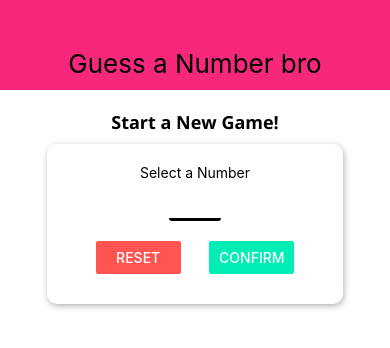
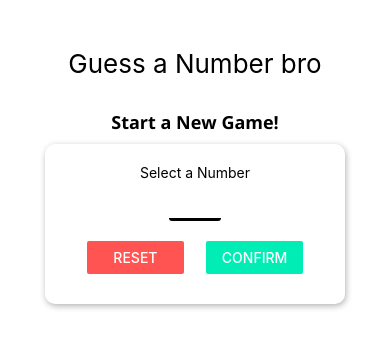
Before and after one commit to Magikarppi/guessing-game, a React Native app: screen / in a window 390 px wide. Shown: the top 348 px of the page. Built offline with nearby package versions, Linux system fonts and the light colour scheme.

Commit message:
Added platform specific styling and device size dep. styling

```diff
--- a/App.tsx
+++ b/App.tsx
@@ -1,5 +1,5 @@
 import React, { useState } from 'react';
-import { StyleSheet, View } from 'react-native';
+import { SafeAreaView, StyleSheet, View } from 'react-native';
 import * as Font from 'expo-font';
 import AppLoading from 'expo-app-loading';
 
@@ -98,10 +98,10 @@ const App = () => {
   }
 
   return (
-    <View style={styles.screen}>
+    <SafeAreaView style={styles.screen}>
       <Header title={'Guess a Number bro'} />
       {content}
-    </View>
+    </SafeAreaView>
   );
 };
 
--- a/app.json
+++ b/app.json
@@ -3,7 +3,7 @@
     "name": "guessing-game-app",
     "slug": "guessing-game-app",
     "version": "1.0.0",
-    "orientation": "portrait",
+    "orientation": "default",
     "icon": "./assets/icon.png",
     "splash": {
       "image": "./assets/splash.png",
@@ -13,9 +13,7 @@
     "updates": {
       "fallbackToCacheTimeout": 0
     },
-    "assetBundlePatterns": [
-      "**/*"
-    ],
+    "assetBundlePatterns": ["**/*"],
     "ios": {
       "supportsTablet": true
     },
--- a/components/Header.tsx
+++ b/components/Header.tsx
@@ -1,21 +1,34 @@
 import React from 'react';
-import { View, Text, StyleSheet } from 'react-native';
+import { View, Text, StyleSheet, Platform } from 'react-native';
 import { colors, theme } from '../themes';
 
 const styles = StyleSheet.create({
-  header: {
+  baseHeader: {
     width: '100%',
     height: 90,
     paddingTop: 36,
-    backgroundColor: colors.mainContrastColor,
     alignItems: 'center',
     justifyContent: 'center',
+  },
+  androidHeader: {
+    backgroundColor: colors.mainContrastColor,
+  },
+  iosHeader: {
+    backgroundColor: '#8722c9',
   },
 });
 
 const Header = (props: any) => {
   return (
-    <View style={styles.header}>
+    <View
+      style={{
+        ...styles.baseHeader,
+        ...Platform.select({
+          ios: styles.iosHeader,
+          android: styles.androidHeader,
+        }),
+      }}
+    >
       <Text style={theme.gameTitle}>{props.title}</Text>
     </View>
   );
--- a/screens/ChosenNumberContainer.tsx
+++ b/screens/ChosenNumberContainer.tsx
@@ -20,7 +20,7 @@ const styles = StyleSheet.create({
 
 const ChosenNumberContainer = (props: any) => {
   return (
-    <View style={styles.container}>
+    <View style={{ ...styles.container, ...props.style }}>
       <Text>{props.children}</Text>
     </View>
   );
--- a/screens/EndGameScreen.tsx
+++ b/screens/EndGameScreen.tsx
@@ -1,5 +1,12 @@
 import React from 'react';
-import { View, StyleSheet, Text, Button, Image } from 'react-native';
+import {
+  View,
+  StyleSheet,
+  Text,
+  Button,
+  Image,
+  Dimensions,
+} from 'react-native';
 import Card from '../components/Card';
 
 const styles = StyleSheet.create({
@@ -11,19 +18,21 @@ const styles = StyleSheet.create({
     backgroundColor: '#1d211e',
   },
   card: {
-    marginBottom: 10,
+    marginBottom: Dimensions.get('window').height > 600 ? 10 : 3,
     backgroundColor: 'darkgrey',
   },
   text: {
     textAlign: 'center',
+    fontSize: Dimensions.get('window').height > 600 ? 16 : 10,
   },
   subTitle: {
     fontFamily: 'open-sans-bold',
-    fontSize: 20,
+    fontSize: Dimensions.get('window').width > 300 ? 20 : 8,
     color: '#e30000',
   },
   image: {
     width: '95%',
+    maxHeight: '40%',
     marginTop: 20,
     borderRadius: 10,
   },
--- a/screens/GameScreen.tsx
+++ b/screens/GameScreen.tsx
@@ -6,7 +6,7 @@ import {
   Text,
   Alert,
   ScrollView,
-  TouchableWithoutFeedbackBase,
+  Dimensions,
 } from 'react-native';
 import ChosenNumberContainer from './ChosenNumberContainer';
 
@@ -22,13 +22,13 @@ const styles = StyleSheet.create({
   buttonContainer: {
     flexDirection: 'row',
     justifyContent: 'space-around',
-    marginTop: 20,
+    marginTop: Dimensions.get('window').height > 600 ? 20 : 5,
     width: 300,
     maxWidth: '80%',
     marginBottom: 10,
   },
   roundsText: {
-    fontSize: 23,
+    fontSize: Dimensions.get('window').width > 400 ? 23 : 17,
     fontFamily: 'open-sans-bold',
   },
   subTitle: {
@@ -164,6 +164,7 @@ const GameScreen = ({
   };
 
   return (
+    <ScrollView>
       <View style={styles.screen}>
         <Text style={styles.roundsText}>Round number {numberOfRounds}</Text>
         <Card>
@@ -183,6 +184,7 @@ const GameScreen = ({
           </ScrollView>
         </View>
       </View>
+    </ScrollView>
   );
 };
 
--- a/screens/StartGameScreen.tsx
+++ b/screens/StartGameScreen.tsx
@@ -1,4 +1,4 @@
-import React, { useState } from 'react';
+import React, { useState, useEffect } from 'react';
 import {
   View,
   StyleSheet,
@@ -7,6 +7,9 @@ import {
   TouchableWithoutFeedback,
   Keyboard,
   Alert,
+  Dimensions,
+  KeyboardAvoidingView,
+  ScrollView,
 } from 'react-native';
 import Card from '../components/Card';
 import Input from '../components/Input';
@@ -18,7 +21,12 @@ const styles = StyleSheet.create({
     padding: 10,
     alignItems: 'center',
   },
-  inputContainer: { width: 300, maxWidth: '80%', alignItems: 'center' },
+  inputContainer: {
+    width: '80%',
+    minWidth: 300,
+    maxWidth: '95%',
+    alignItems: 'center',
+  },
   buttonContainer: {
     flexDirection: 'row',
     justifyContent: 'space-evenly',
@@ -26,16 +34,28 @@ const styles = StyleSheet.create({
     width: '100%',
   },
   button: {
-    width: 85,
+    // width: 85,
+    width: Dimensions.get('window').width / 4,
   },
   input: { width: '20%', textAlign: 'center' },
 });
 
 const StartGameScreen = (props: any) => {
   const [enteredValue, setEnteredValue] = useState<string>('');
-  const [gameTargetValue, setGameTargetValue] = useState<Number | undefined>(
-    undefined
+  const [buttonWidth, setButtonWidth] = useState<number>(
+    Dimensions.get('window').width / 4
   );
+
+  useEffect(() => {
+    const updateLayout = () => {
+      setButtonWidth(Dimensions.get('window').width / 4);
+    };
+
+    Dimensions.addEventListener('change', updateLayout);
+    return () => {
+      Dimensions.removeEventListener('change', updateLayout);
+    };
+  });
 
   const enterValueHandler = (num: string) => {
     const valNum = num.replace(/[^0-9]/g, '');
@@ -57,12 +77,13 @@ const StartGameScreen = (props: any) => {
       );
       return;
     }
-    setGameTargetValue(enteredNumber);
     props.onScreenChange('GameScreen');
     props.onTargetValueChange(enteredNumber);
   };
 
   return (
+    <ScrollView>
+      <KeyboardAvoidingView behavior="position" keyboardVerticalOffset={30}>
         <TouchableWithoutFeedback onPress={() => Keyboard.dismiss()}>
           <View style={styles.screen}>
             <Text style={theme.subTitle}>Start a New Game!</Text>
@@ -77,14 +98,14 @@ const StartGameScreen = (props: any) => {
                 value={enteredValue}
               />
               <View style={styles.buttonContainer}>
-            <View style={styles.button}>
+                <View style={{ width: buttonWidth }}>
                   <Button
                     title="Reset"
                     onPress={() => resetInputHandler()}
                     color={colors.buttonCancel}
                   />
                 </View>
-            <View style={styles.button}>
+                <View style={{ width: buttonWidth }}>
                   <Button
                     title="Confirm"
                     onPress={() => confirmEnteredValueHandler(enteredValue)}
@@ -95,6 +116,8 @@ const StartGameScreen = (props: any) => {
             </Card>
           </View>
         </TouchableWithoutFeedback>
+      </KeyboardAvoidingView>
+    </ScrollView>
   );
 };
 
```
Also changed, not shown: 1 other file (tests, documents, lock files or other folders). Lines whose indentation alone changed are shown as unchanged.
